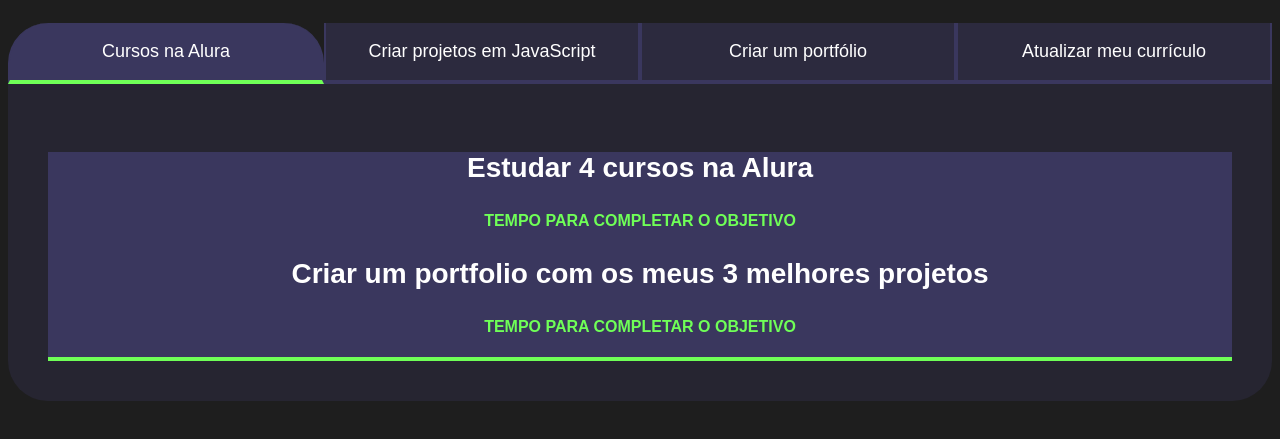
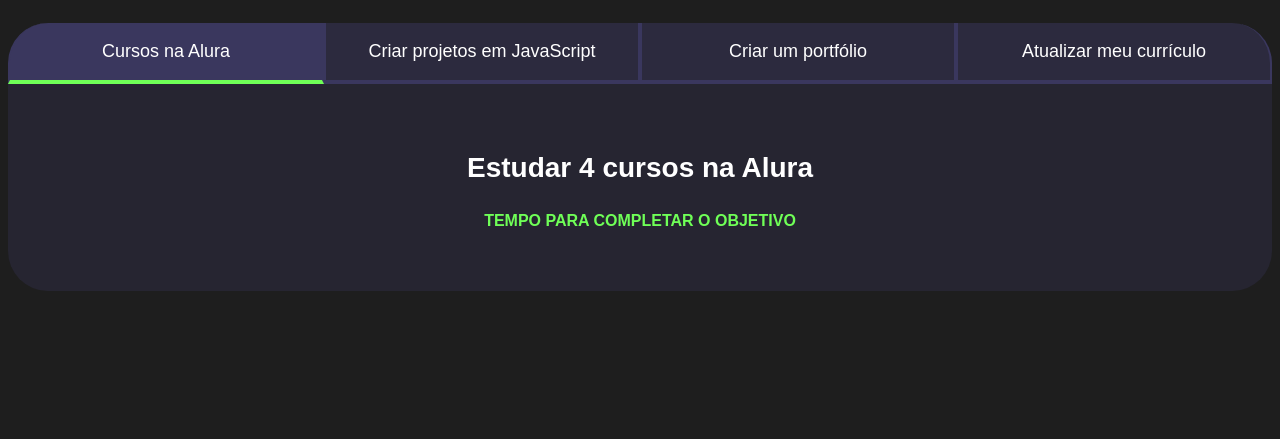
Before and after one commit to angelicaviganohehe/JAVA-script, a plain HTML site: page index.html in a window 1280 px wide. Both pictures are taken after a click on the button "Cursos na Alura". Shown: the part 75-514 px from the top of the page. Drawn offline with Linux system fonts and the light colour scheme; a web font is replaced by a local one.

Commit message:
Add files via upload

```diff
--- a/index.html
+++ b/index.html
@@ -3,8 +3,7 @@
 <head>
 <meta charset="UTF-8">
 
-<meta name="viewport" content="width=device-width, initial-
-scale=1.0">
+<meta name="viewport" content="width=device-width, initial-scale=1.0">
 
 <title>Meus objetivos do ano</title>
 <link rel="stylesheet"href="style.css">
@@ -23,11 +22,15 @@ scale=1.0">
         <div class="aba-conteudo ativo">
         <h3 class="aba-conteudo-titulo-principal">Estudar 4 cursos na Alura</h3>
         <h4 class="aba-conteudo-titulo-secundario">Tempo para completar o objetivo</h4>
-        <div class="aba-conteudo"></div>
+    </div>
+    </div>
+        <div class="aba-conteudo">
+        <h3 class="aba-conteudo-titulo-principal">Criar 5 projetos em Javascript</h3>
+        <h4 class="aba-conteudo-titulo-secundario">Tempo para completar o objetivo</h4>
+    </div>
+    <div class="aba-conteudo">
     <h3 class="aba-conteudo-titulo-principal">Criar um portfolio com os meus 3 melhores projetos</h3>
     <h4 class="aba-conteudo-titulo-secundario">Tempo para completar o objetivo</h4>
-    </div>
-</div>
     </div>
     <div class="aba-conteudo">
     <h3 class="aba-conteudo-titulo-principal">Atualizar meu curriculo com os certificados da Alura</h3>
--- a/main.js
+++ b/main.js
@@ -1,8 +1,11 @@
 const botoes = document.querySelectorAll(".botao");
+const textos = document.querySelectorAll(".aba-conteudo");
 for(let i=0;i <botoes.length;i++){ botoes[i].onclick = function() {
 
 for(let j=0;j<botoes.length;j++) { botoes[j].classList.remove("ativo");
+textos[j].classList.remove("ativo");
 }
 botoes[i].classList.add("ativo");
+textos[i].classList.add("ativo");
 }
 }
--- a/style.css
+++ b/style.css
@@ -45,14 +45,10 @@ body {
             @media screen and (min-width: 768px) { .botoes { display: flex;
             }
             }
-            .botao:first-child { border-radius: 40px 40px 0 0;
+            .botao:first-child { border-radius: 40px 0 0 0;
             }
-            .botao:last-child { border-radius: 0 0 0 0;
+            .botao:last-child { border-radius: 0 40px 0 0;
             }
-            .ativo{
-                background-color: var(--botao-ativo);
-                border-bottom: 4px solid var(--verde);
-                }
            .abas-textos{
                 background-color: var(--texto-fundo);
                 padding: 40px;
@@ -66,9 +62,10 @@ body {
                         }
                         .aba-conteudo{ display: none;
                         }
-                        .aba-conteudo-titulo-principal{ font-size: 28px;
+         .aba-conteudo-titulo-principal{ font-size: 28px;
                             text-align: center;
                             }
-                            .aba-conteudo-titulo-secundario{ text-align: center;
-                            color: var(--verde); text-transform: uppercase;
+         .aba-conteudo-titulo-secundario{ text-align: center;
+                        color: var(--verde);
+                        text-transform: uppercase;
                             }
```
Lines whose indentation alone changed are shown as unchanged.
